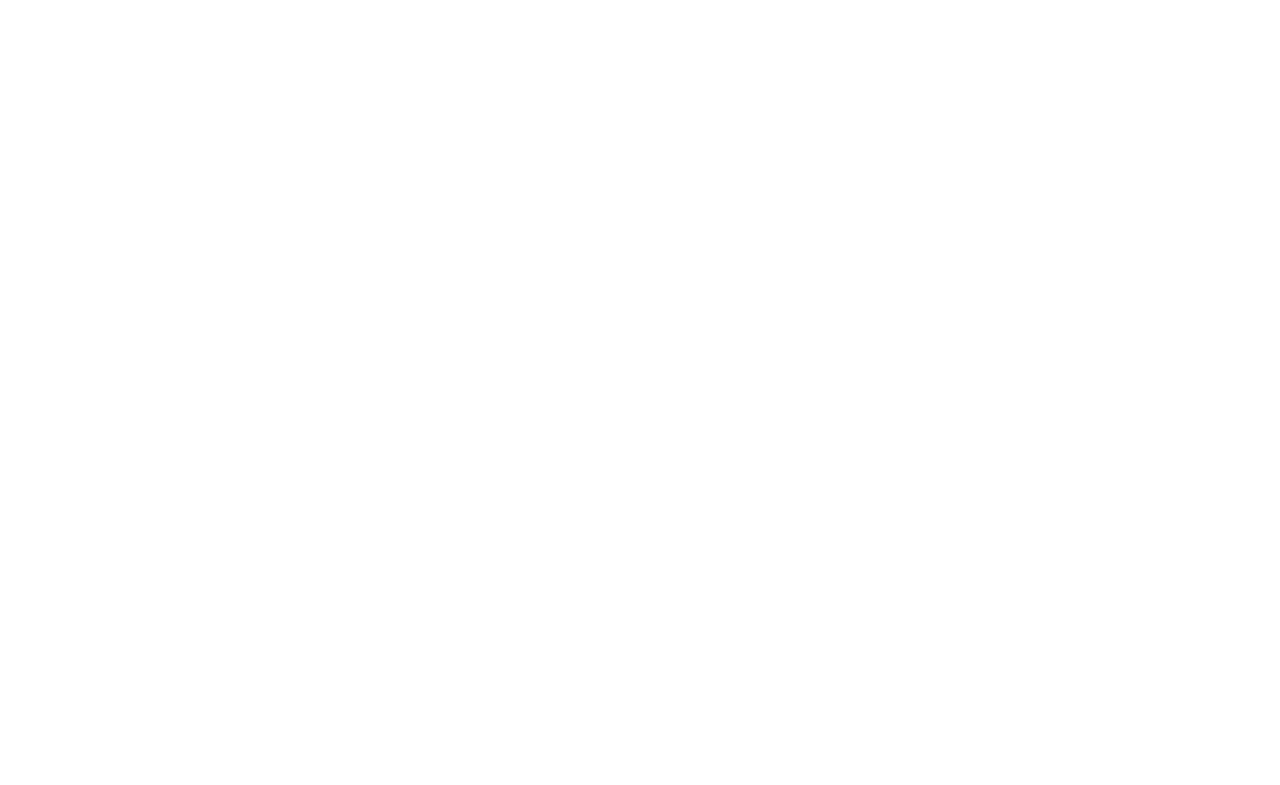
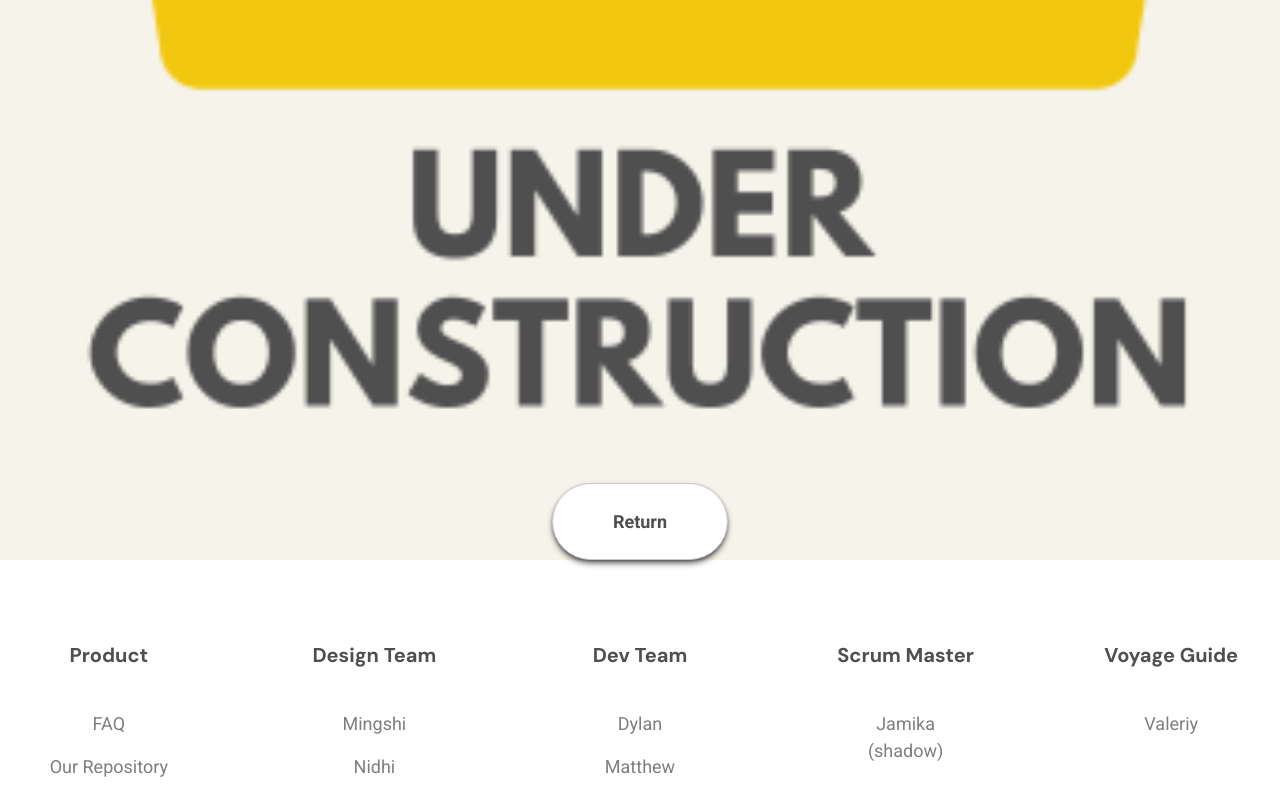
Before and after one commit to chingu-voyages/V56-tier2-team-25, a React (Vite) app: page /construction in a window 1280 px wide. Before the commit this address had no page. Shown: the part 1450-2235 px from the top of the page. Before the commit the page ends 800 px from the top, so only its background shows below. Built offline with nearby package versions, Linux system fonts and the light colour scheme; the HTML template or start-up script is replaced by a standard one.

Commit message:
add under construction component and image

```diff
--- a/src/App.jsx
+++ b/src/App.jsx
@@ -23,6 +23,7 @@ import AddPatient from "./components/AddPatient";
 import AdminFindPatient from "./components/EditPatient/AdminFindPatient";
 import PatientForm from "./components/EditPatient/PatientForm";
 import FAQ from './components/FAQ/FAQ'
+import UnderConstruction from "./components/UnderConstruction";
 
 function Home() {
   const [currentPatient, setCurrentPatient] = useState(null);
@@ -102,6 +103,7 @@ export default function App() {
         <Route path="/adminEdit" element={<AdminFindPatient />} />
         <Route path="/adminPatients" element={<PatientForm />} />
         <Route path="/faq" element={<FAQ />} />
+        <Route path="/construction" element={<UnderConstruction />} />
       </Routes>
     </Router>
   );
--- a/src/components/Header.jsx
+++ b/src/components/Header.jsx
@@ -7,7 +7,7 @@ const Header = () => {
     const date = new Date().toLocaleDateString('en-US', {month: 'long', day: 'numeric', year: 'numeric'})
 
     return (
-        <header className="w-full transition-all duration-300 shadow- lg:bg-white bg-[rgba(168,213,186,0.3)]">
+        <header className="w-full transition-all duration-300 shadow-2xl lg:bg-white bg-[rgba(168,213,186,0.3)]">
             <div className="container mx-auto flex items-center justify-between px-2 pt-4 lg:py-[28px]">
                 <div className='flex flex-col lg:flex-row items-center gap-6 lg:gap-8'>
                     <div className='flex lg:gap-7 items-center cursor-pointer' onClick={() => navigate("/")} >
--- /dev/null
+++ b/src/components/UnderConstruction.jsx
@@ -0,0 +1,27 @@
+import Footer from "./Footer"
+import Header from "./Header"
+import construction from '../assets/construction.png'
+
+const UnderConstruction = () => {
+    return (
+        <>
+            <div className="w-full min-h-screen flex flex-col">
+                <Header />
+                <section className="flex flex-1 flex-col items-center pt-11 md:pt-0 px-3 md:justify-center bg-[#F5F3EA]">
+                    <h2 className="text-[#006B44] text-3xl md:text-4xl font-bold px-20 text-center pb-17">Page Under Construction. Sorry For Your Inconvenience.</h2>
+                    <img className="w-[60%] md:w-full mb-17" src={construction} alt={'construction worker holding plans'}/>
+                    <button
+                        type="button"
+                        className="bg-white text-[#4F4F4F] text-[1.125rem] font-bold rounded-[40px] border border-[#CAC4D0] px-15 py-6 cursor-pointer shadow-md/60 hover:bg-[#A8D5BA]"
+                        onClick={() => navigate(-1)}
+                        >
+                        Return
+                    </button>
+                </section>
+            </div>
+            <Footer/>
+        </>
+    )
+}
+
+export default UnderConstruction
```
Also changed, not shown: src/assets/construction.png (added).
